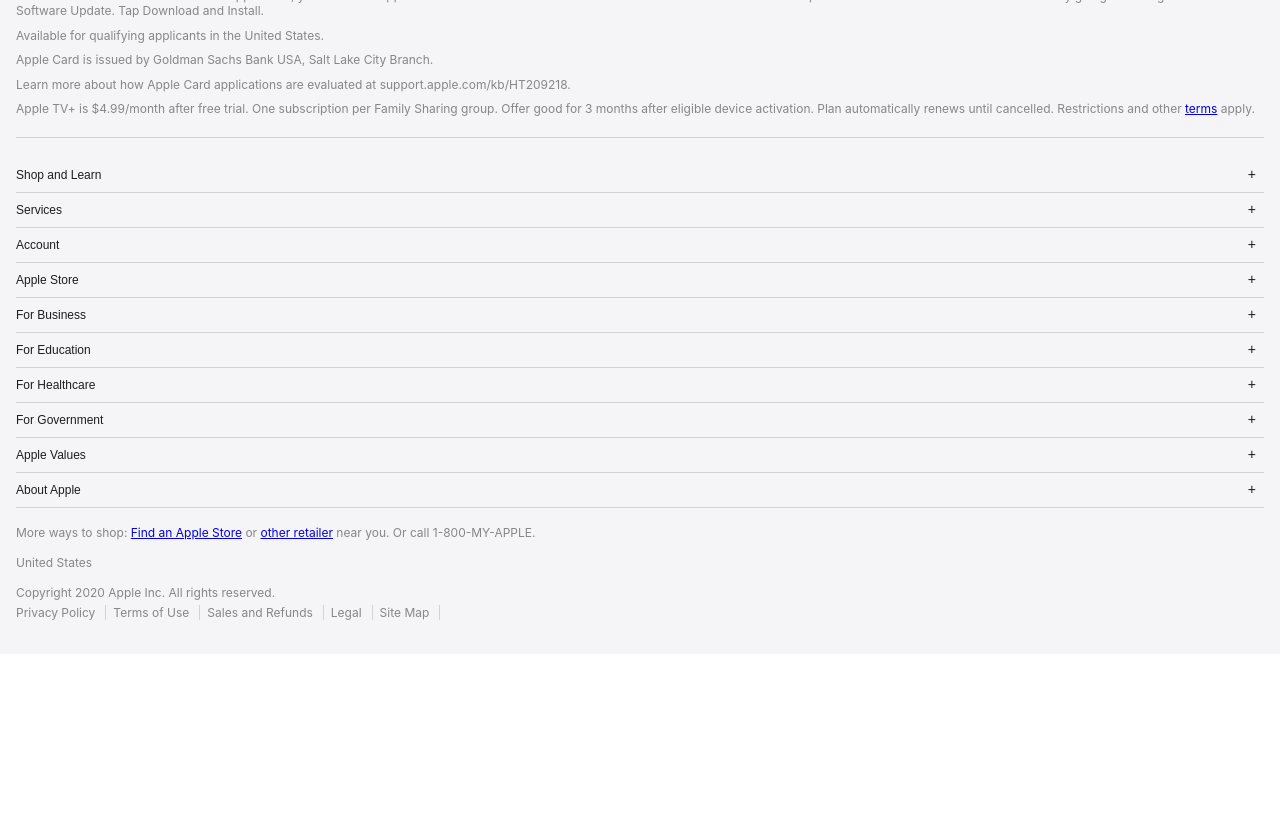
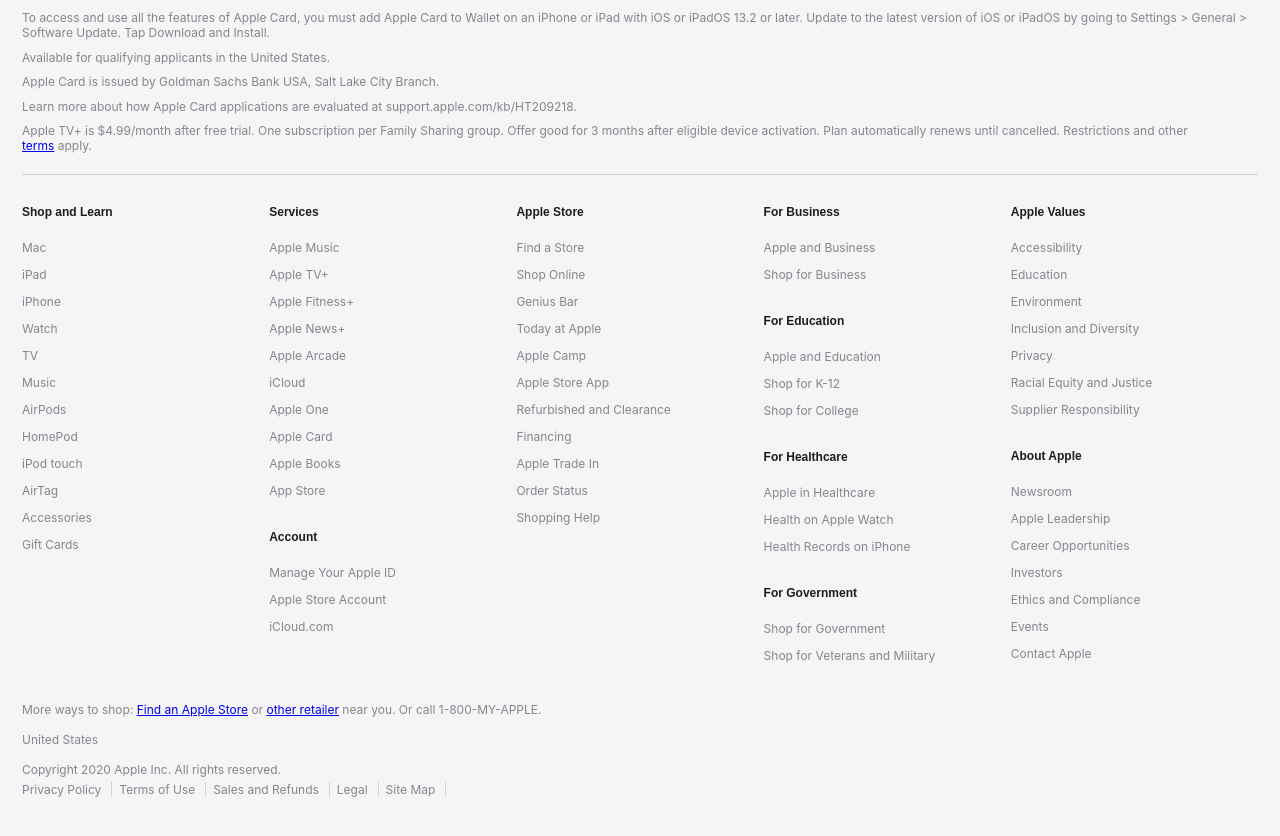
Before and after one commit to karisP/AppleClone, a React (Create React App) app in the folder apple-clone/: page / in a window 1280 px wide. Shown: the part 3960-4796 px from the top of the page. Before the commit the page ends 4614 px from the top, so only its background shows below. Built offline with nearby package versions, Linux system fonts and the light colour scheme; some icons are missing.

Commit message:
layout for tablet footer

```diff
--- a/apple-clone/src/Components/Footer.module.css
+++ b/apple-clone/src/Components/Footer.module.css
@@ -94,3 +94,42 @@
     margin-top: 5px;
     white-space: nowrap;
 }
+
+@media screen and (min-width: 768px){
+    .container {
+        padding: 22px;
+    }
+    .container section:nth-child(2) div {
+        border-bottom: none;
+    }
+
+    .container .plus {
+        display: none;
+    }
+
+    .container .hide {
+        display: block;
+    }
+
+    .container section:nth-child(2) {
+        display: flex;
+    }
+
+    .container section:nth-child(2) button {
+        margin-right: 20px;
+        font-weight: 600;
+        color: rgb(29, 29, 31);
+    }
+
+    .container section:nth-child(2) ul {
+        margin-right: 20px;
+    }
+
+    .container section:nth-child(2) li {
+        padding: 6px 0px;
+    }
+
+    .container .column {
+        flex-basis: 25%;
+    }
+}
--- a/apple-clone/src/Components/Footer.tsx
+++ b/apple-clone/src/Components/Footer.tsx
@@ -28,7 +28,7 @@
                 </ul>
             </section>
             <section>
-                <div>
+                <div className={styles.column}>
                     <button onClick={() => setList1(!list1)}><span>Shop and Learn</span><span className={!list1 ? styles.plus : `${styles.plus} ${styles.transform}`}>+</span></button>
                     <ul className={!list1 ? styles.hide : ''}>
                         <li>Mac</li>
@@ -45,6 +45,7 @@
                         <li>Gift Cards</li>
                     </ul>
                 </div>
+                <div className={styles.column}>
                     <div>
                         <button onClick={() => setList2(!list2)}><span>Services</span><span className={!list2 ? styles.plus : `${styles.plus} ${styles.transform}`}>+</span></button>
                         <ul className={!list2 ? styles.hide : ''}>
@@ -68,7 +69,8 @@
                             <li>iCloud.com</li>
                         </ul>
                     </div>
-                <div>
+                </div>
+                <div className={styles.column}>
                     <button onClick={() => setList4(!list4)}><span>Apple Store</span><span className={!list4 ? styles.plus : `${styles.plus} ${styles.transform}`}>+</span></button>
                     <ul className={!list4 ? styles.hide : ''}>
                         <li>Find a Store</li>
@@ -84,6 +86,7 @@
                         <li>Shopping Help</li>
                     </ul>
                 </div>
+                <div className={styles.column}>
                     <div>
                         <button onClick={() => setList5(!list5)}><span>For Business</span><span className={!list5 ? styles.plus : `${styles.plus} ${styles.transform}`}>+</span></button>
                         <ul className={!list5 ? styles.hide : ''}>
@@ -114,6 +117,8 @@
                             <li>Shop for Veterans and Military</li>
                         </ul>
                     </div>
+                </div>
+                <div className={styles.column}>
                     <div>
                         <button onClick={() => setList9(!list9)}><span>Apple Values</span><span className={!list9 ? styles.plus : `${styles.plus} ${styles.transform}`}>+</span></button>
                         <ul className={!list9 ? styles.hide : ''}>
@@ -138,6 +143,7 @@
                             <li>Contact Apple</li>
                         </ul>
                     </div>
+                </div>
             </section>
             <section>
                 <div>More ways to shop: <a href="/retail/">Find an Apple Store</a> or <a href="https://locate.apple.com/">other retailer</a> near you. <span>Or call 1-800-MY-APPLE.</span></div>
```
Lines whose indentation alone changed are shown as unchanged.
